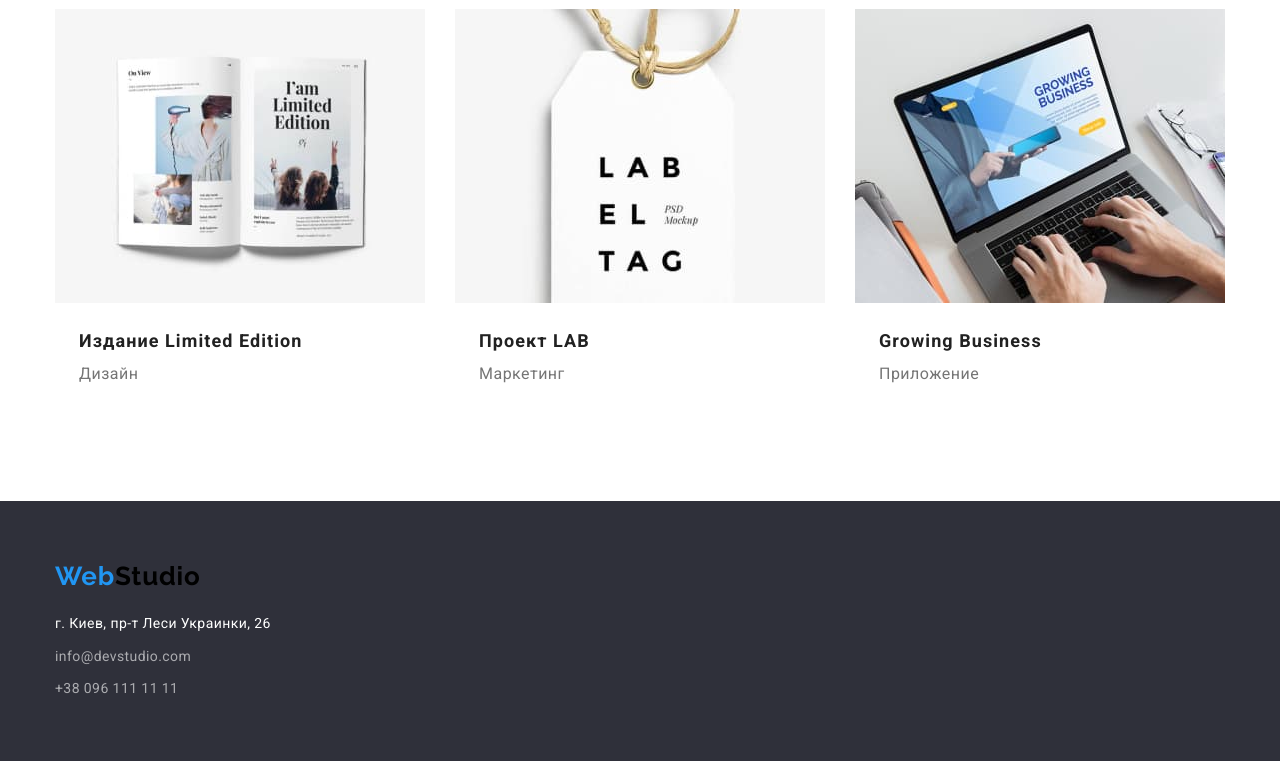
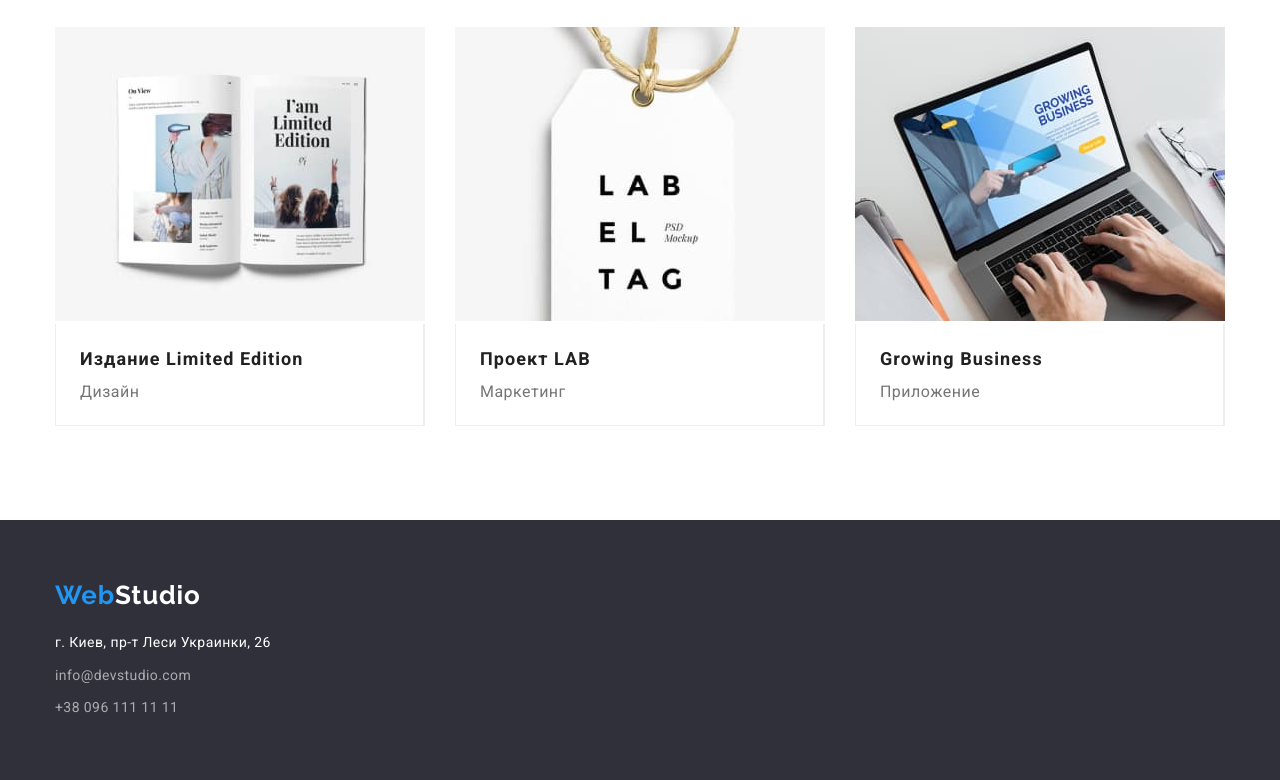
Before and after one commit to PavloF23/goit-markup-hw-03, a plain HTML site: page portfolio.html in a window 1280 px wide. Shown: the part 1091-1871 px from the top of the page. Drawn offline with nearby package versions, Linux system fonts and the light colour scheme.

Commit message:
up date 26.06.22 18.31

```diff
--- a/css/styles.css
+++ b/css/styles.css
@@ -88,6 +88,9 @@ a {
   color: var(--accent-text-color);
 
   font-family: Raleway, sans-serif;
+}
+.logo.footer {
+  color: var(--primary-bg-color);
 }
 /* site-nav */
 .site-nav .current {
@@ -219,6 +222,9 @@ section {
   padding-top: 94px;
   padding-bottom: 94px;
 }
+.section.top {
+  padding-top: 0;
+}
 .section .list {
   display: flex;
   margin: 0 auto;
@@ -342,7 +348,7 @@ section {
 .filter {
   display: flex;
   justify-content: center;
-  margin-bottom: 34px;
+  margin-bottom: 50px;
 }
 .filter .item + .item {
   margin-left: 8px;
@@ -354,7 +360,7 @@ section {
   margin-left: -30px;
 }
 .projekt .item {
-  width: calc((92%-90px) / 3);
+  width: calc((100% - 90px) / 3);
   margin-top: 30px;
   margin-left: 30px;
   /* margin-right: 15px;
@@ -366,7 +372,9 @@ section {
 }
 .item-desc {
   margin: 0;
-  width: 370px;
+  border-left: 1px solid var(--bg-group-color);
+  border-bottom: 1px solid var(--bg-group-color);
+  border-right: 2px solid var(--bg-group-color);
   padding-left: 24px;
   padding-top: 20px;
   padding-bottom: 20px;
@@ -381,11 +389,9 @@ footer {
   padding-top: 60px;
   padding-bottom: 60px;
 }
-.container.address {
-  margin-top: 20px;
-}
 address {
   font-style: normal;
+  margin-top: 20px;
 }
 .footer-phone {
   color: var(--footer-text-color);
--- a/portfolio.html
+++ b/portfolio.html
@@ -38,9 +38,9 @@
       </div>
     </header>
     <main>
-      <section class="container">
+      <section class="">
         <h1 hidden>filter</h1>
-        <div class="">
+        <div class="container">
           <ul class="filter list">
             <li class="item"><button type="button" class="btn current">Все</button></li>
             <li class="item"><button type="button" class="btn">Веб-сайт</button></li>
@@ -141,9 +141,7 @@
     <!--Подвал-->
     <footer class="footer">
       <div class="container">
-        <a href="/index.html" class="logo"><span class="logo-span">Web</span>Studio</a>
-      </div>
-      <div class="container address">
+        <a href="/index.html" class="logo footer"><span class="logo-span">Web</span>Studio</a>
         <address>
           <ul class="site-footer list">
             <li class="item">
```
Also changed, not shown: index.html (+7 -7 lines).
